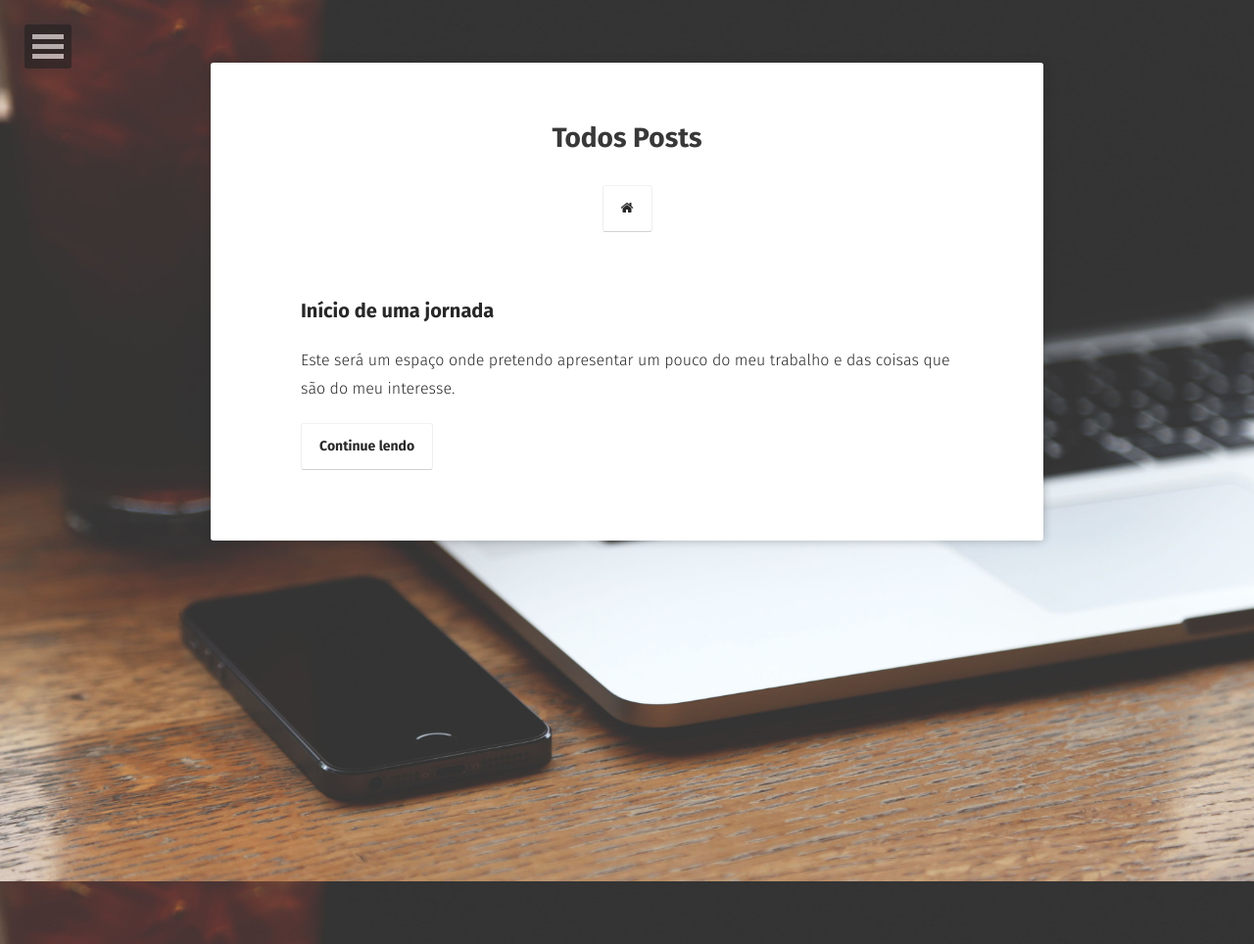
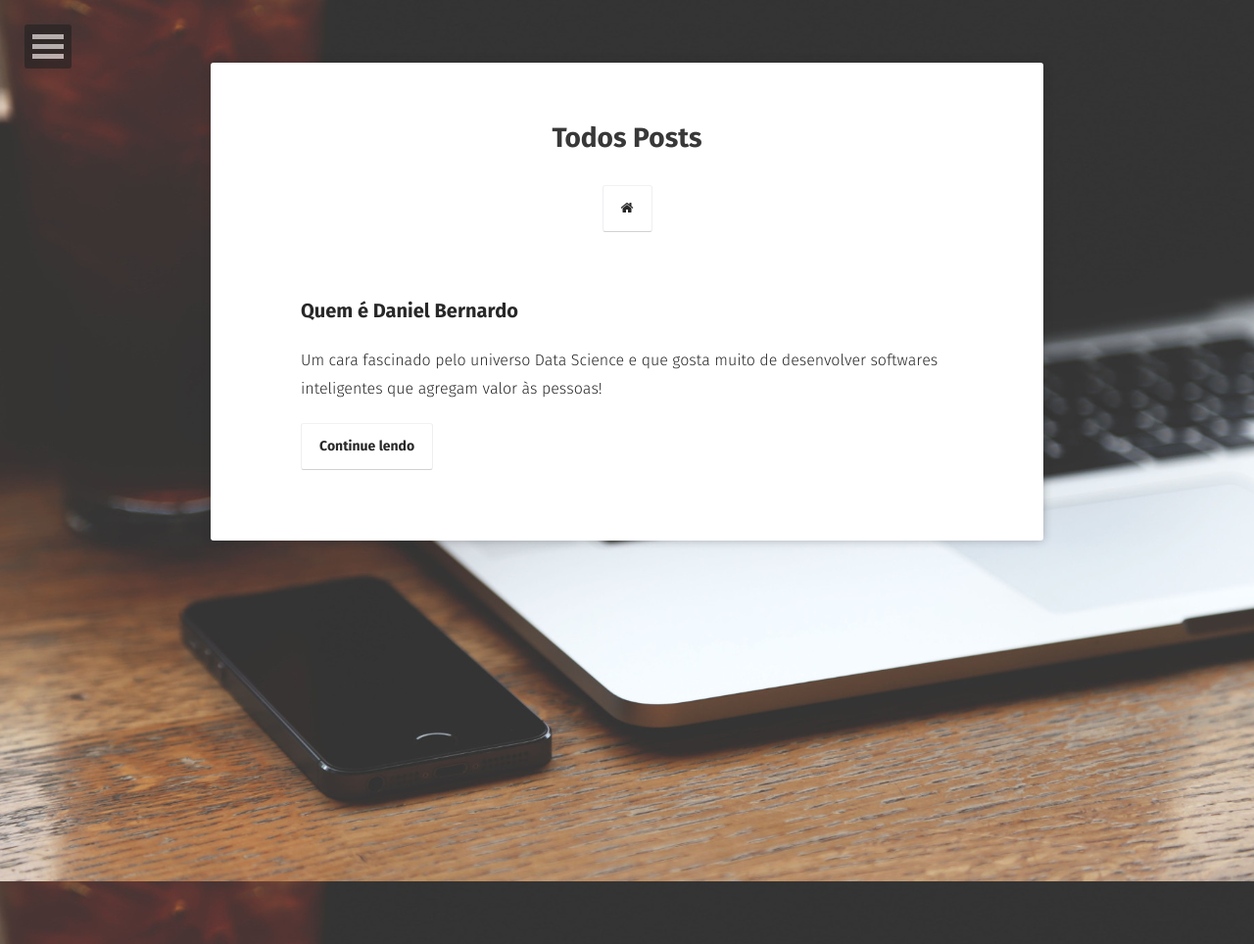
Before and after one commit to devdanielbernardo/devdanielbernardo.github.io, a Jekyll site: the page built from blog/index.md, in a window 1280 px wide. Shown: the whole page at 98% size. Built offline with Jekyll 4.4.1, drawn with Linux system fonts in a browser that asks for light colours; some web fonts are replaced.

Commit message:
começo oficial

```diff
--- a/_posts/2018-12-22-inicio-de-uma-jornada.md
+++ b/_posts/2018-12-22-inicio-de-uma-jornada.md
@@ -1,8 +1,8 @@
 ---
 layout: post
-title: "Início de uma jornada"
-date: 2018-07-08
-excerpt: "Este será um espaço onde pretendo apresentar um pouco do meu trabalho e das coisas que são do meu interesse."
+title: "Quem é Daniel Bernardo"
+date: 2018-12-22
+excerpt: "Um cara fascinado pelo universo Data Science e que gosta muito de desenvolver softwares inteligentes que agregam valor às pessoas!"
 tags: [início]
 comments: true
 ---
```
